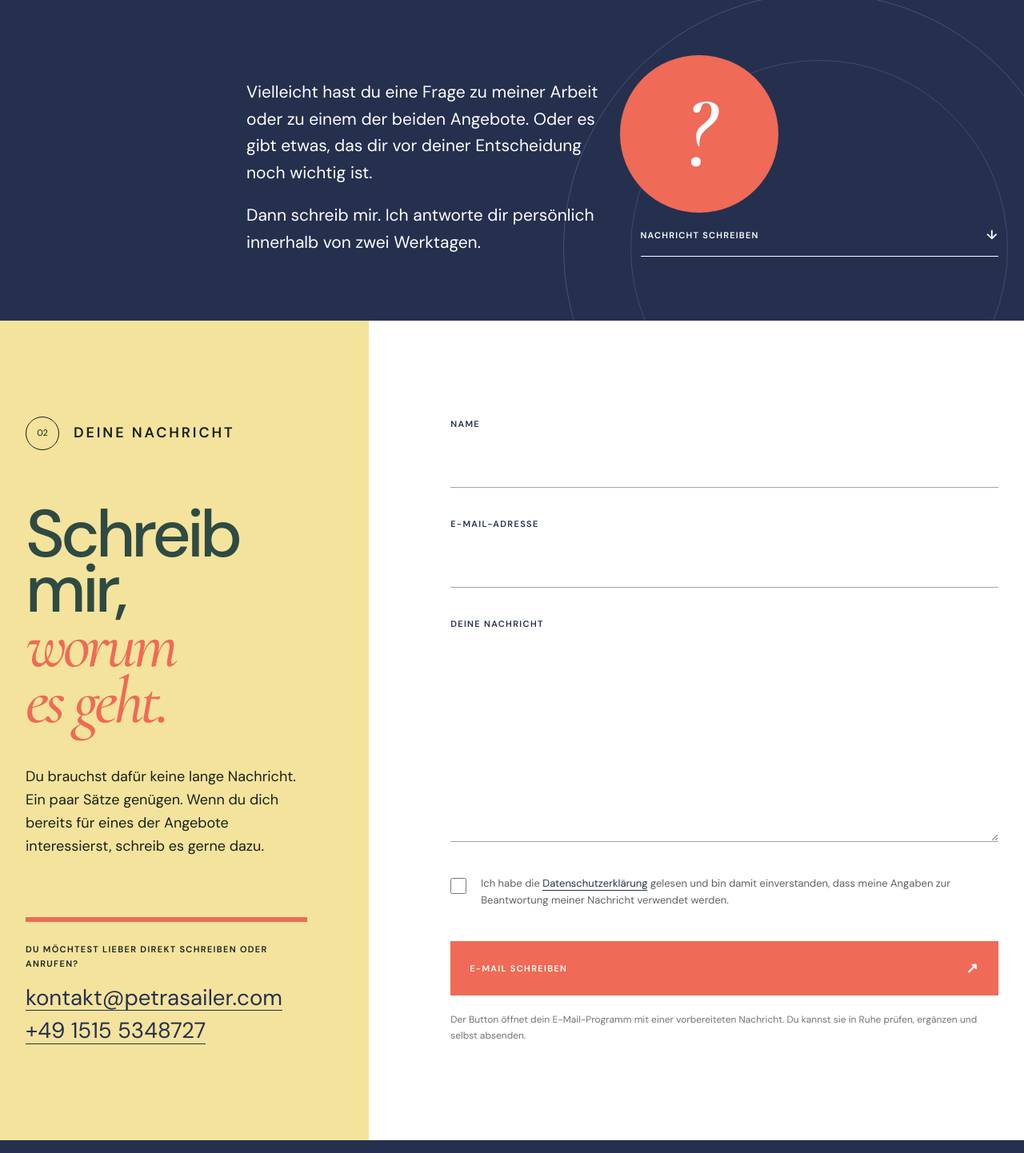
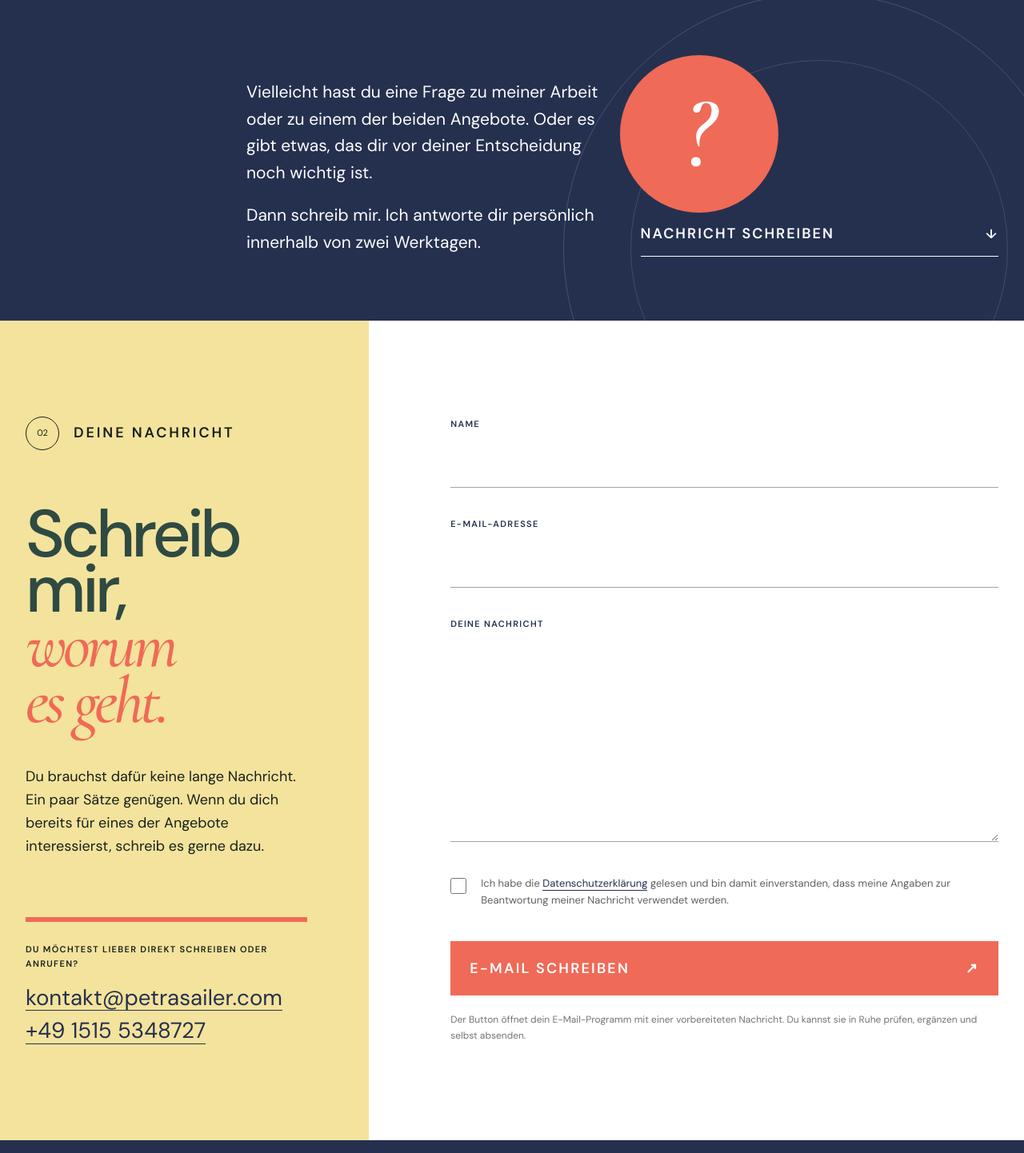
Before and after one commit to liberdade-ai/petrasailer, a Next.js app: page /kontakt in a window 1280 px wide. Shown: the part 485-1927 px from the top of the page at 80% size. Built offline with nearby package versions, Linux system fonts and the light colour scheme.

Commit message:
Standardize call to action typography

```diff
--- a/app/(website)/arbeite-mit-mir/page.module.css
+++ b/app/(website)/arbeite-mit-mir/page.module.css
@@ -66,7 +66,7 @@
 .privacyField input { width: 20px; height: 20px; margin-top: 3px; accent-color: var(--coral); }
 .privacyField label { max-width: 720px; color: rgba(24,32,29,.72); font-size: 13px; line-height: 1.6; }
 .privacyField a { border-bottom: 1px solid currentColor; color: var(--blue); }
-.submitButton { grid-column: 1 / -1; display: flex; align-items: center; justify-content: space-between; min-height: 68px; padding: 0 24px; border: 0; background: var(--coral); color: var(--white); font: 600 11px/1 "DM Sans", Arial, sans-serif; letter-spacing: .12em; cursor: pointer; transition: background .2s ease, padding .2s ease; }
+.submitButton { grid-column: 1 / -1; display: flex; align-items: center; justify-content: space-between; min-height: 68px; padding: 0 24px; border: 0; background: var(--coral); color: var(--white); font: 600 18px/1 "DM Sans", Arial, sans-serif; letter-spacing: .12em; cursor: pointer; transition: background .2s ease, padding .2s ease; }
 .submitButton:hover { padding-right: 18px; background: var(--blue); }
 .submitButton:disabled { opacity: .62; cursor: not-allowed; }
 .submitButton:focus-visible { outline: 3px solid var(--blue); outline-offset: 4px; }
@@ -115,7 +115,7 @@
   .form { display: grid; grid-template-columns: 1fr; gap: 30px; }
   .field:nth-of-type(4), .privacyField, .submitButton, .deliveryNote, .notice { grid-column: auto; }
   .field input, .field textarea { font-size: 16px; }
-  .submitButton { min-height: 64px; }
+  .submitButton { min-height: 64px; font-size: 16px; }
 }
 
 @media (prefers-reduced-motion: no-preference) {
--- a/app/(website)/base.module.css
+++ b/app/(website)/base.module.css
@@ -52,7 +52,7 @@
 .heroIntro > p + p { margin-top: 20px; }
 .heroActions { display: flex; flex-direction: column; align-items: flex-start; gap: 18px; margin-top: 42px; }
 .heroAside { align-self: end; padding: 44px 34px; border-left: 1px solid rgba(24,32,29,.24); font: italic 500 27px/1.05 "Cormorant Garamond", Georgia, serif; }
-.textLink { display: inline-flex; align-items: center; justify-content: space-between; gap: 32px; min-width: 305px; padding: 11px 0; border-bottom: 1px solid currentColor; font-size: 11px; font-weight: 600; letter-spacing: .11em; transition: gap .2s ease, color .2s ease; }
+.textLink { display: inline-flex; align-items: center; justify-content: space-between; gap: 32px; min-width: 305px; padding: 11px 0; border-bottom: 1px solid currentColor; font-size: 18px; font-weight: 600; letter-spacing: .11em; transition: gap .2s ease, color .2s ease; }
 .textLink > span:last-child { font-size: 16px; }
 .textLink:hover { color: var(--coral); gap: 45px; }
 .textLinkLight { color: var(--white); }
@@ -93,7 +93,7 @@
 .offer h3 em { color: var(--sun); }
 .offerClaim { grid-area: claim; font: 500 clamp(25px, 2.3vw, 34px)/1.08 "Cormorant Garamond", Georgia, serif; }
 .offerText { grid-area: text; max-width: 620px; font-size: 18px; line-height: 1.6; }
-.offer .textLink { grid-area: link; align-self: end; min-width: 0; }
+.offer .textLink { grid-area: link; align-self: end; min-width: 0; gap: 15px; }
 .offersClosing { grid-column: 1 / -1; padding: 34px 32px; background: var(--coral); color: var(--white); text-align: center; font-size: 16px; line-height: 1.6; }
 .offersClosing a { border-bottom: 1px solid currentColor; font-weight: 600; }
 
@@ -200,7 +200,7 @@
   .heroIntro { order: 3; max-width: none; padding: 40px 25px 46px; }
   .heroIntro > p { font-size: 19px; line-height: 1.6; }
   .heroActions { margin-top: 34px; }
-  .textLink { min-width: 0; width: 100%; gap: 15px; font-size: 11px; }
+  .textLink { min-width: 0; width: 100%; gap: 15px; font-size: 16px; }
   .sectionMarker { gap: 13px; }
   .sectionMarker span { width: 36px; height: 36px; }
   .sectionMarker p { max-width: 225px; line-height: 1.4; }
--- a/app/(website)/kontakt/page.module.css
+++ b/app/(website)/kontakt/page.module.css
@@ -43,7 +43,7 @@
 .privacyField input { width: 20px; height: 20px; margin-top: 3px; accent-color: var(--coral); }
 .privacyField label { max-width: 650px; color: rgba(24,32,29,.7); font-size: 13px; line-height: 1.6; }
 .privacyField a { border-bottom: 1px solid currentColor; color: var(--blue); }
-.submitButton { display: flex; align-items: center; justify-content: space-between; width: 100%; min-height: 68px; margin-top: 5px; padding: 0 24px; border: 0; background: var(--coral); color: var(--white); font: 600 11px/1 "DM Sans", Arial, sans-serif; letter-spacing: .12em; cursor: pointer; transition: background .2s ease, padding .2s ease; }
+.submitButton { display: flex; align-items: center; justify-content: space-between; width: 100%; min-height: 68px; margin-top: 5px; padding: 0 24px; border: 0; background: var(--coral); color: var(--white); font: 600 18px/1 "DM Sans", Arial, sans-serif; letter-spacing: .12em; cursor: pointer; transition: background .2s ease, padding .2s ease; }
 .submitButton:hover { padding-right: 18px; background: var(--blue); }
 .submitButton:disabled { opacity: .62; cursor: not-allowed; }
 .submitButton:focus-visible { outline: 3px solid var(--blue); outline-offset: 4px; }
@@ -82,7 +82,7 @@
   .formHeading { margin-bottom: 55px; }
   .form { gap: 31px; }
   .field input, .field textarea { font-size: 16px; }
-  .submitButton { min-height: 64px; }
+  .submitButton { min-height: 64px; font-size: 16px; }
   .assurance { display: block; }
   .assurance > div { min-height: 0; padding: 55px 18px; }
   .assurance > div + div { border-top: 1px solid rgba(24,32,29,.24); border-left: 0; }
--- a/app/(website)/ueber-mich/page.module.css
+++ b/app/(website)/ueber-mich/page.module.css
@@ -92,10 +92,10 @@
 .pathGrid h3 .really { color: #fffdf8; }
 .pathGrid h3 em { color: var(--sun); }
 .pathGrid article > span { grid-area: text; max-width: 620px; font-size: 18px; line-height: 1.6; }
-.pathGrid article :global(a) { grid-area: link; align-self: end; min-width: 0; min-height: 75px; padding: 17px 20px; border: 1px solid #25304f; background: #25304f; color: #fffdf8; }
-.pathGrid article:first-child :global(a:hover) { border-color: #18201d; background: #f4e39c; color: #18201d; gap: 32px; }
+.pathGrid article :global(a) { grid-area: link; align-self: end; min-width: 0; min-height: 75px; padding: 17px 20px; border: 1px solid #25304f; background: #25304f; color: #fffdf8; gap: 15px; }
+.pathGrid article:first-child :global(a:hover) { border-color: #18201d; background: #f4e39c; color: #18201d; gap: 15px; }
 .pathGrid article:last-child :global(a) { border-color: #f4e39c; background: #f4e39c; color: #25304f; }
-.pathGrid article:last-child :global(a:hover) { border-color: #fffdf8; background: #fffdf8; color: #25304f; gap: 32px; }
+.pathGrid article:last-child :global(a:hover) { border-color: #fffdf8; background: #fffdf8; color: #25304f; gap: 15px; }
 
 @media (max-width: 1050px) {
   .hero { grid-template-columns: 1fr 1fr; }
--- a/app/globals.css
+++ b/app/globals.css
@@ -573,7 +573,7 @@ p, h1, h2, h3, blockquote { margin-top: 0; }
   border-radius: 4px 14px 4px 14px;
   background: var(--terracotta);
   color: var(--white);
-  font-size: 12px;
+  font-size: 18px;
   font-weight: 600;
   letter-spacing: 0.12em;
   line-height: 1.25;
@@ -1132,7 +1132,7 @@ h3 { margin-bottom: 19px; font-size: clamp(27px, 3vw, 37px); letter-spacing: -0.
   h1 { margin-bottom: 17px; }
   .hero-question { margin-bottom: 22px; font-size: 28px; }
   .hero-text { margin-bottom: 28px; }
-  .button { width: 100%; min-height: 56px; padding-inline: 15px; }
+  .button { width: 100%; min-height: 56px; padding-inline: 15px; font-size: 16px; }
   .hero-portrait { width: 100%; padding: 10px 8px 6px 3px; }
   .portrait-shape {
     border-radius: 16px 48px 72px 54px / 22px 58px 72px 46px;
```
